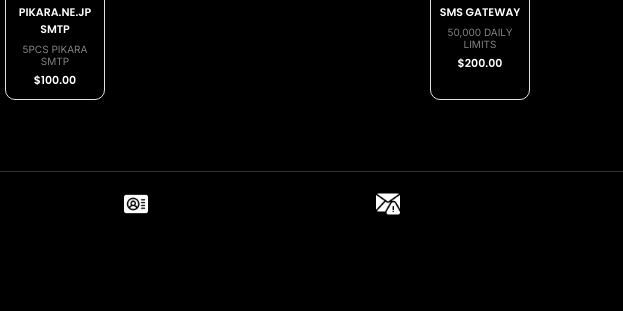
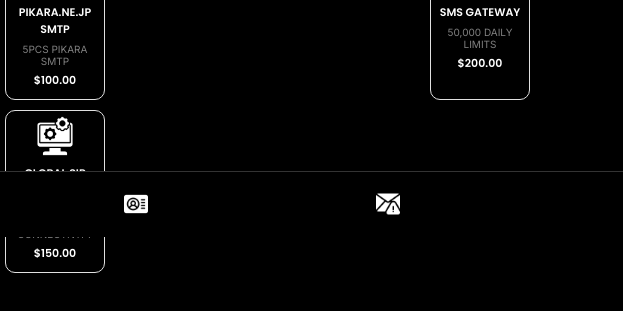
Before and after one commit to tliam2048-lgtm/xo, a plain HTML site: page index.html in a window 1280 px wide. Both pictures are taken after a click on the button 388 px from the left and 767 px from the top of the page. Shown: the part 563-874 px from the top of the page, 0-623 px from the left. Before the commit the page ends 853 px from the top, so only its background shows below. Drawn offline with Linux system fonts and the light colour scheme.

Commit message:
Update index.html

```diff
--- a/index.html
+++ b/index.html
@@ -509,6 +509,12 @@ position: fixed;
                 <p>100,000 DAILY LIMITS</p>
                 <h4>$300.00</h4>
             </div>
+			<div class="product-card" onclick="showProductDetails('GLOBAL SIP TRUNK', 'USA | UK | EUROPE | SOUTH AFRICA | WORLDWIDE COVERAGE | HIGH QUALITY VOICE | RELIABLE CALL ROUTING | INBOUND & OUTBOUND CALLING | ASTERISK & FREEPBX COMPATIBLE | BUSINESS & VOIP READY', '$150.00')">
+    <img src="images/soft.png">
+    <h4>GLOBAL SIP TRUNK</h4>
+    <p>WORLDWIDE SIP VOICE CONNECTIVITY</p>
+    <h4>$150.00</h4>
+</div>
         </div>
     </div>
 
```
